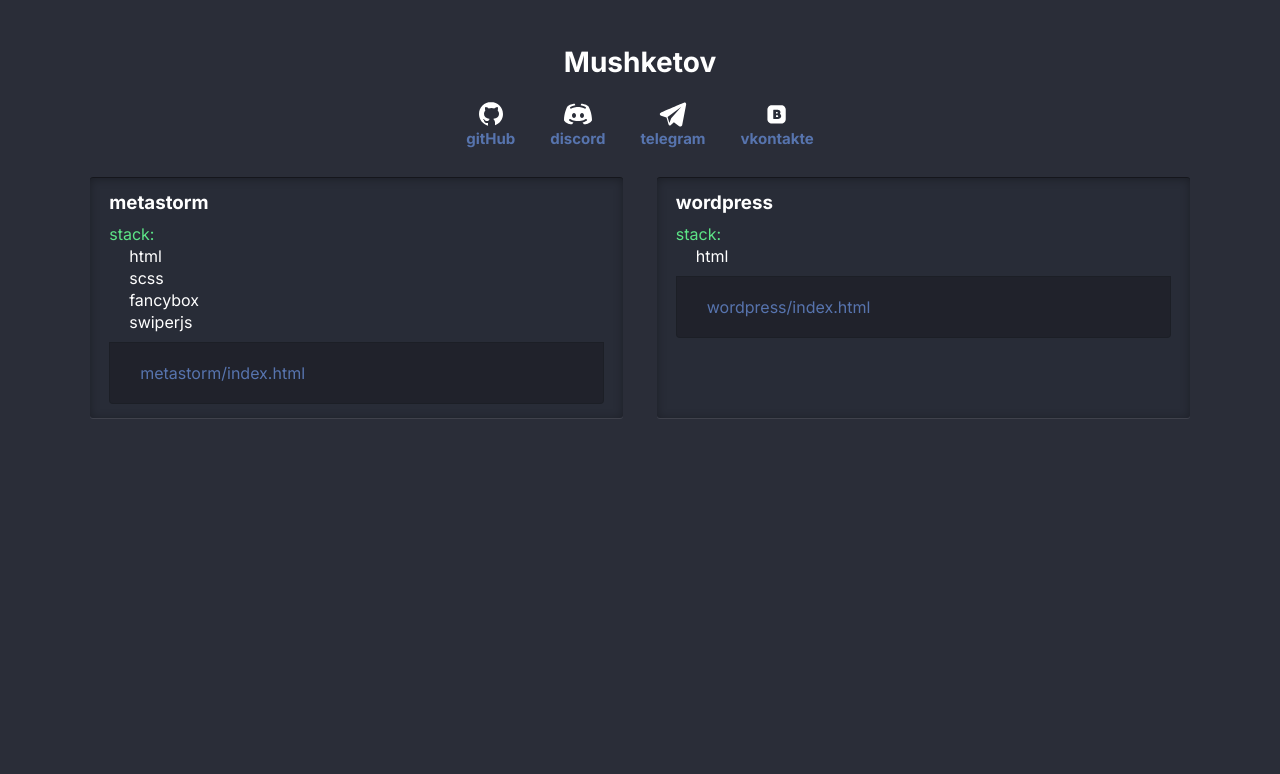
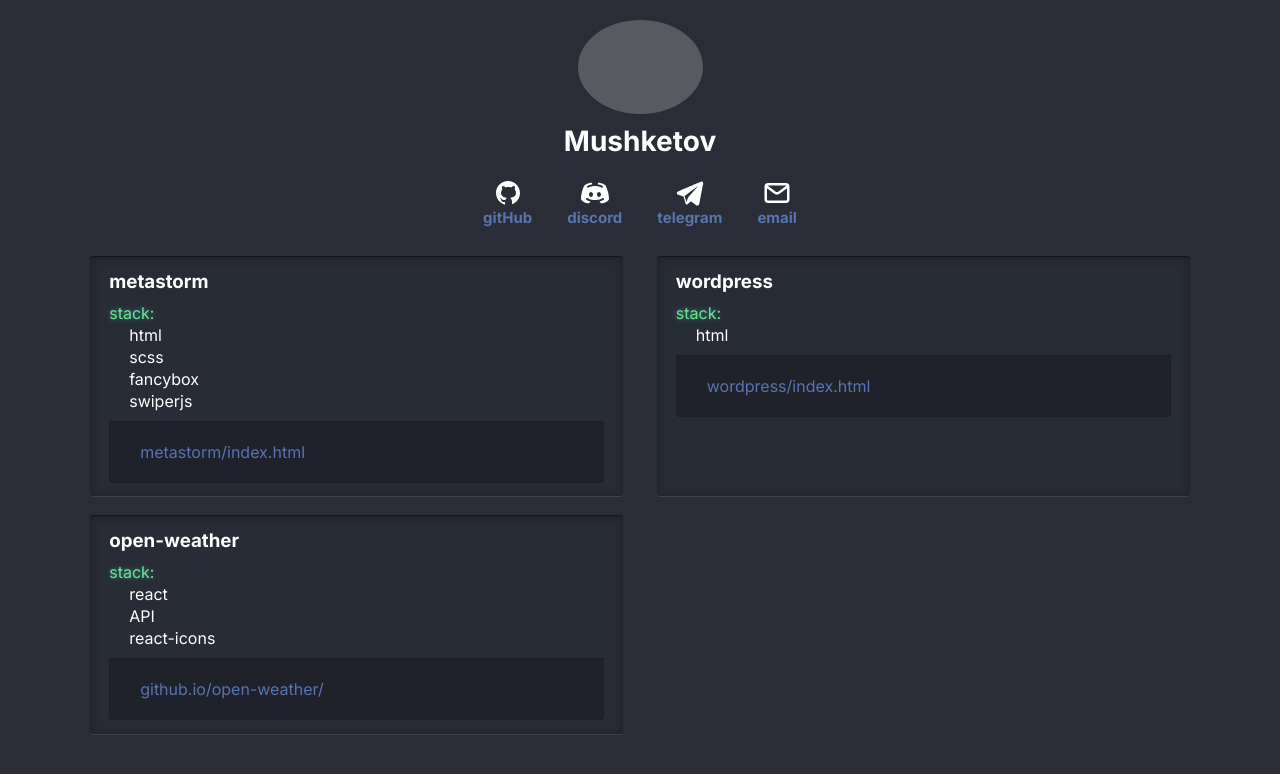
Before and after one commit to mushketov/mushketov.github.io, a plain HTML site: page index.html in a window 1280 px wide. Drawn offline with Linux system fonts and the light colour scheme; grey boxes are pictures that could not be loaded.

Commit message:
add avatar, add anim stack title, fix margins

```diff
--- a/css/style.css
+++ b/css/style.css
@@ -6,9 +6,11 @@
 	transition: 0.3s;
 }
 body {
-	margin: 45px 0;
+	/* margin: 45px 0; */
+	padding: 20px;
 	font-size: 16px;
-	background: #2a2d38;
+	background-color: #2a2d38;
+	/* background: url("../img/bg_dotted.png"); */
 	color: #fff;
 	font-family: 'Inter', sans-serif;
 }
@@ -46,6 +48,14 @@ h6 {
 #scrollToTopBtn:hover {
 	background-color: #0056b3;
 }
+@keyframes glow {
+	from {
+		text-shadow: 0px 0px 1px #438a5e, 0px 0px 1px #614ad3;
+	}
+	to {
+		text-shadow: 0px 0px 6px #438a5e, 0px 0px 0px #614ad3;
+	}
+}
 .container {
 	max-width: 1100px;
 	margin: 0 auto;
@@ -53,6 +63,18 @@ h6 {
 }
 .header {
 	margin-bottom: 30px;
+}
+.header__avatar{
+	display: flex;
+	justify-content: center;
+	align-items: center;
+}
+.header__avatar-img {
+	opacity: 0.4;
+	border-radius: 50%;
+	max-width: 125px;
+	height: auto;
+	margin-bottom: 10px;
 }
 .header__title {
 	font-size: 28px;
@@ -82,6 +104,7 @@ h6 {
 	justify-content: space-between;
 	gap: 20px;
 	flex-wrap: wrap;
+	/* position: relative; */
 }
 .main__block {
 	width: 45%;
@@ -98,6 +121,8 @@ h6 {
 	margin-bottom: 10px;
 }
 .main__stack {
+	animation: glow 1s infinite alternate;
+	/* text-shadow: 0 0 3px; */
 	color: #5de587;
 	margin-bottom: 10px;
 }
@@ -105,6 +130,7 @@ h6 {
 	color: #fff;
 	margin-left: 20px;
 	margin-top: 2px;
+	text-shadow: none;
 }
 .main__block-item:first-child {
 	border-top: 1px solid #15161c47;
--- a/index.html
+++ b/index.html
@@ -11,6 +11,9 @@
 <body>
     <header class="header">
         <div class="container">
+            <div class="header__avatar">
+                <img class="header__avatar-img" src="https://avatars.githubusercontent.com/u/93693973?v=4" alt="">
+            </div>
             <h1 class="header__title">Mushketov</h1>
             <nav class="header__nav">
                 <a href="https://github.com/mushketov" target="_blank" rel="noopener noreferrer"
@@ -22,8 +25,8 @@
                 <a href="#" target="_blank" rel="noopener noreferrer" class="header__nav-item"><img
                         src="img/telegram.svg" alt="">telegram
                 </a>
-                <a href="#" target="_blank" rel="noopener noreferrer" class="header__nav-item"><img
-                        src="img/vkontakte.svg" alt="">vkontakte
+                <a href="mailto:rootanswer@gmail.com" target="_blank" rel="noopener noreferrer"
+                    class="header__nav-item"><img src="img/email.svg" alt="">email
                 </a>
             </nav>
         </div>
@@ -53,6 +56,18 @@
                         <a class="main__block-item" href="wordpress/index.html" target="_blank">wordpress/index.html</a>
                     </div>
                 </div>
+                <div class="main__block">
+                    <h3 class="main__block-title">open-weather</h3>
+                    <ul class="main__stack">stack:
+                        <li class="main__stack-item">react</li>
+                        <li class="main__stack-item">API</li>
+                        <li class="main__stack-item">react-icons</li>
+                    </ul>
+                    <div class="main__block-pages">
+                        <a class="main__block-item" href="https://mushketov.github.io/open-weather/"
+                            target="_blank">github.io/open-weather/</a>
+                    </div>
+                </div>
             </div>
         </div>
     </main>
```
Also changed, not shown: img/bg_dotted.png (added), img/email.svg (added), 1 other file. Lines whose indentation alone changed are shown as unchanged.
